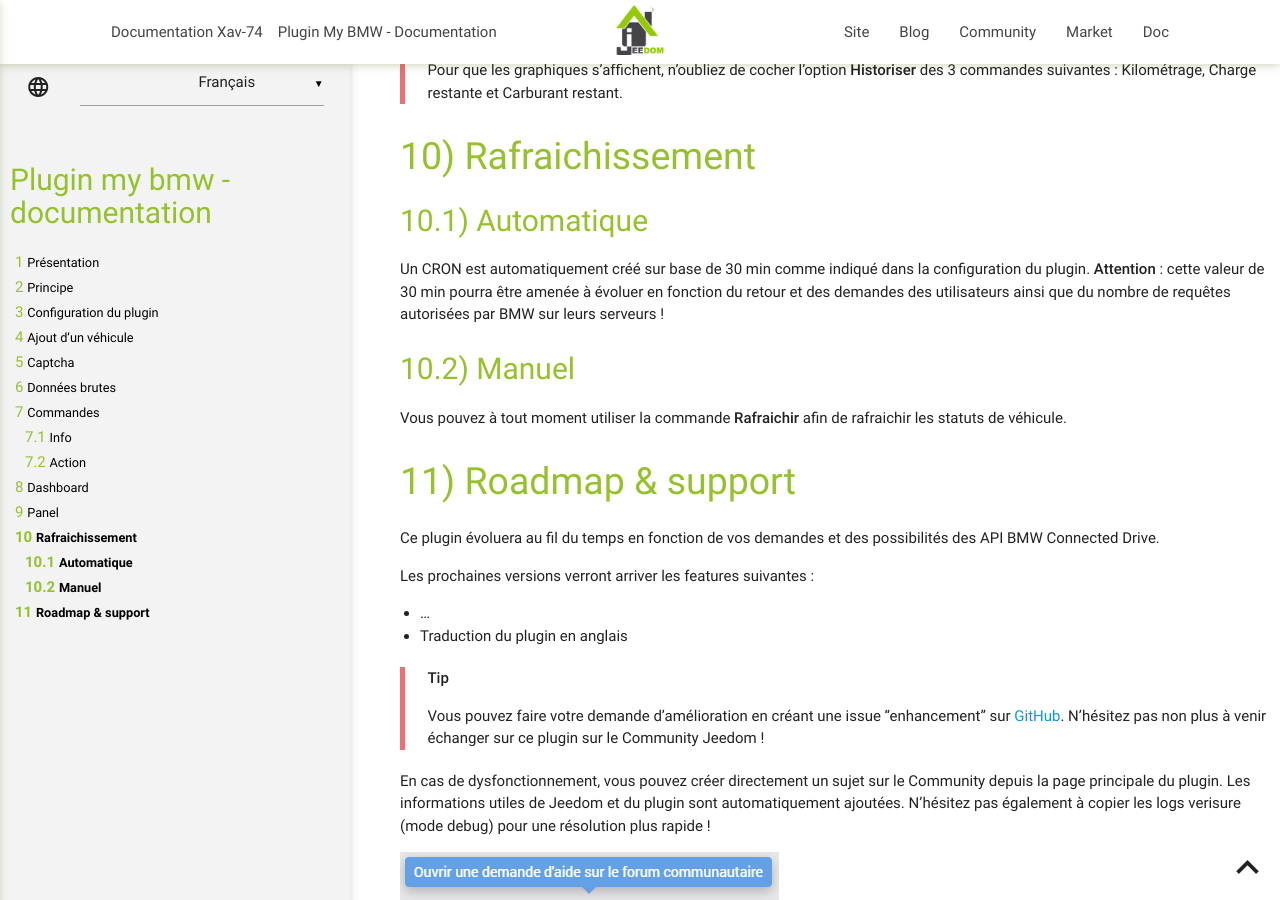
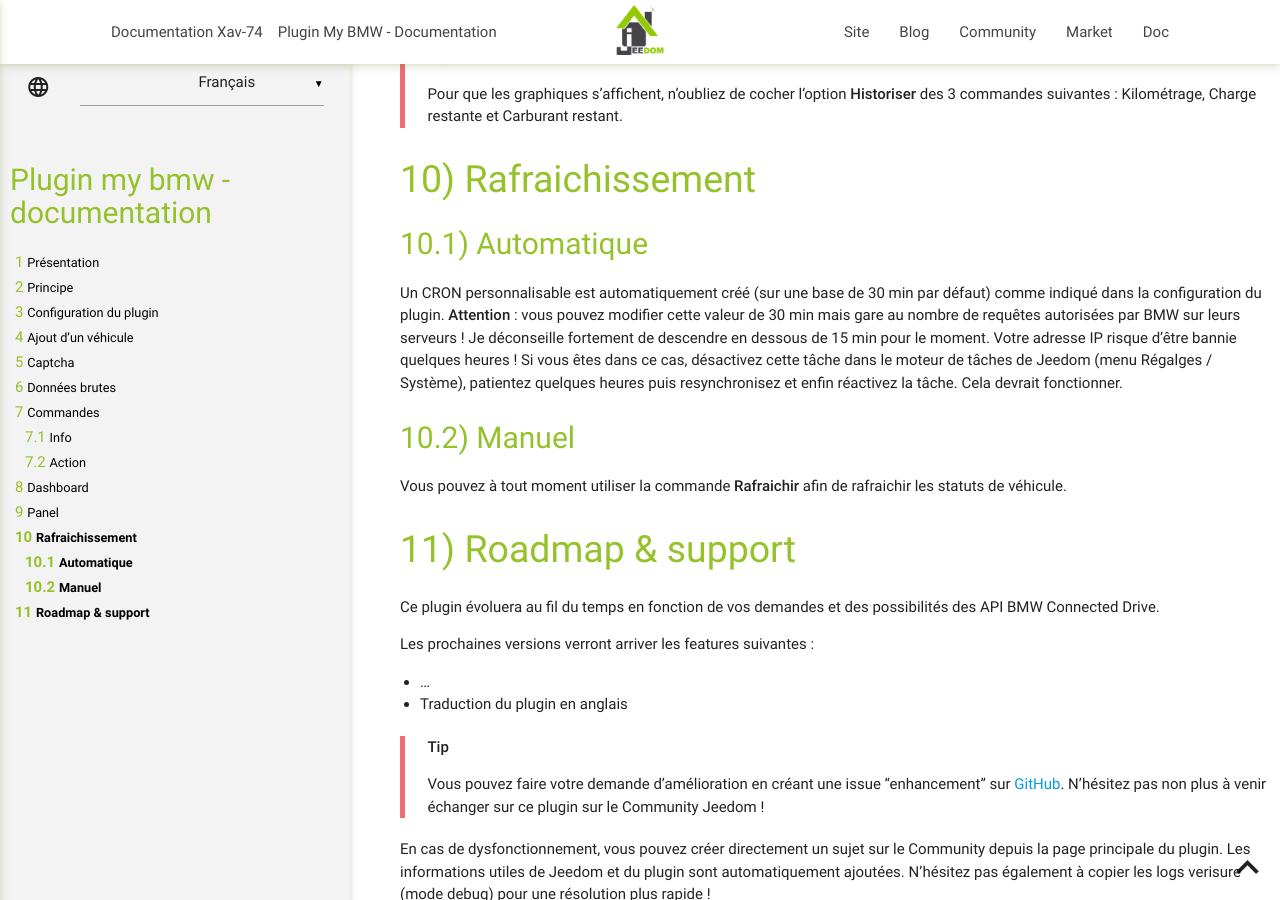
Before and after one commit to Xav-74/Documentation, a Jekyll site: the page built from myBMW/fr_FR/index.md, in a window 1280 px wide and 900 px high, scrolled down 7024 px. Built offline with Jekyll 4.4.1, drawn with Linux system fonts in a browser that asks for light colours; some of the changed text lies outside the part shown.

Commit message:
Update myBMW docs

```diff
--- a/myBMW/fr_FR/index.md
+++ b/myBMW/fr_FR/index.md
@@ -23,7 +23,7 @@
 
 # Configuration du plugin
 
-Après téléchargement du plugin, il vous suffit juste d’activer celui-ci, il n’y a aucune configuration supplémentaire à ce niveau.
+Après téléchargement du plugin, il vous suffit juste d’activer celui-ci, puis, si besoin, de configurer le cron personnalisé pour le rafraichissement des informations. Par défaut, celui-ci est sur la base de 30 min (voir chapitre 10).
 
 > **Tip**
 >
@@ -249,8 +249,8 @@
 
 ## Automatique
 
-Un CRON est automatiquement créé sur base de 30 min comme indiqué dans la configuration du plugin.
-**Attention** : cette valeur de 30 min pourra être amenée à évoluer en fonction du retour et des demandes des utilisateurs ainsi que du nombre de requêtes autorisées par BMW sur leurs serveurs !
+Un CRON personnalisable est automatiquement créé (sur une base de 30 min par défaut) comme indiqué dans la configuration du plugin.
+**Attention** : vous pouvez modifier cette valeur de 30 min mais gare au nombre de requêtes autorisées par BMW sur leurs serveurs ! Je déconseille fortement de descendre en dessous de 15 min pour le moment. Votre adresse IP risque d'être bannie quelques heures ! Si vous êtes dans ce cas, désactivez cette tâche dans le moteur de tâches de Jeedom (menu Régalges / Système), patientez quelques heures puis resynchronisez et enfin réactivez la tâche. Cela devrait fonctionner.
 
 
 ## Manuel
```
Also changed, not shown: myBMW/fr_FR/changelog.md (+6 -0 lines), myBMW/images/Config_myBMW.png.
